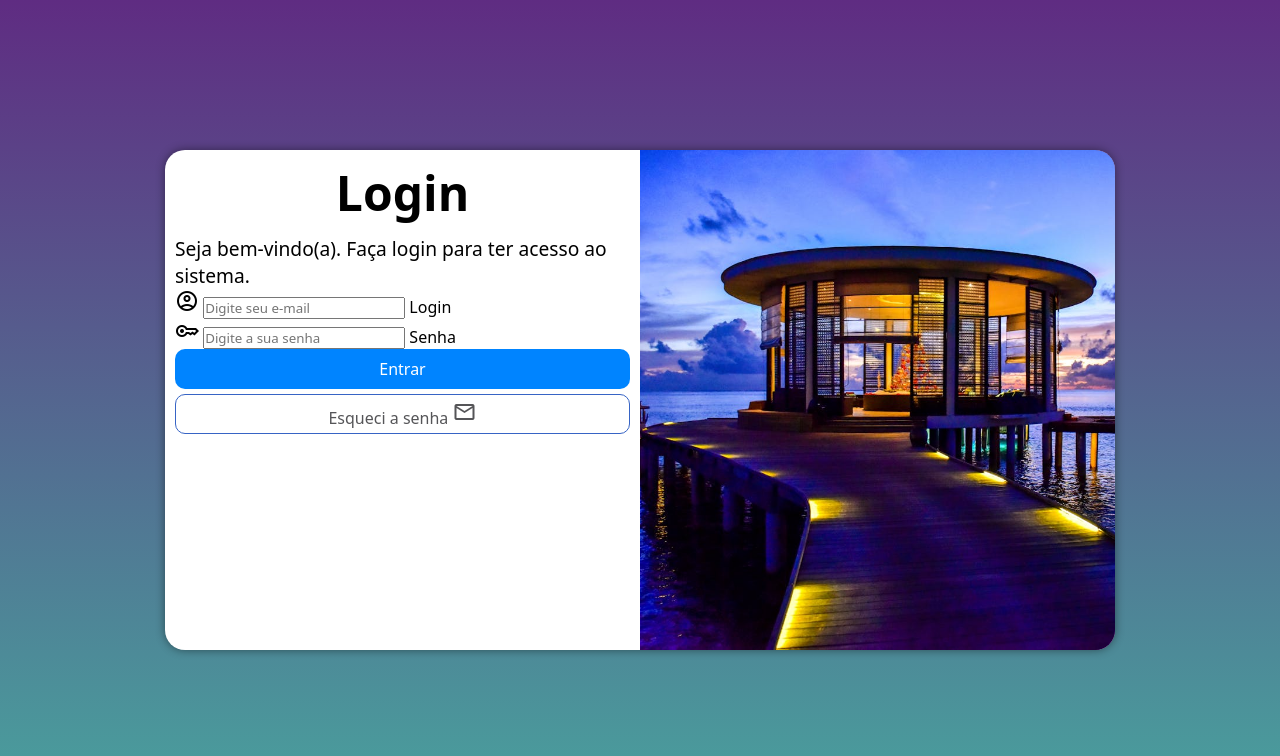
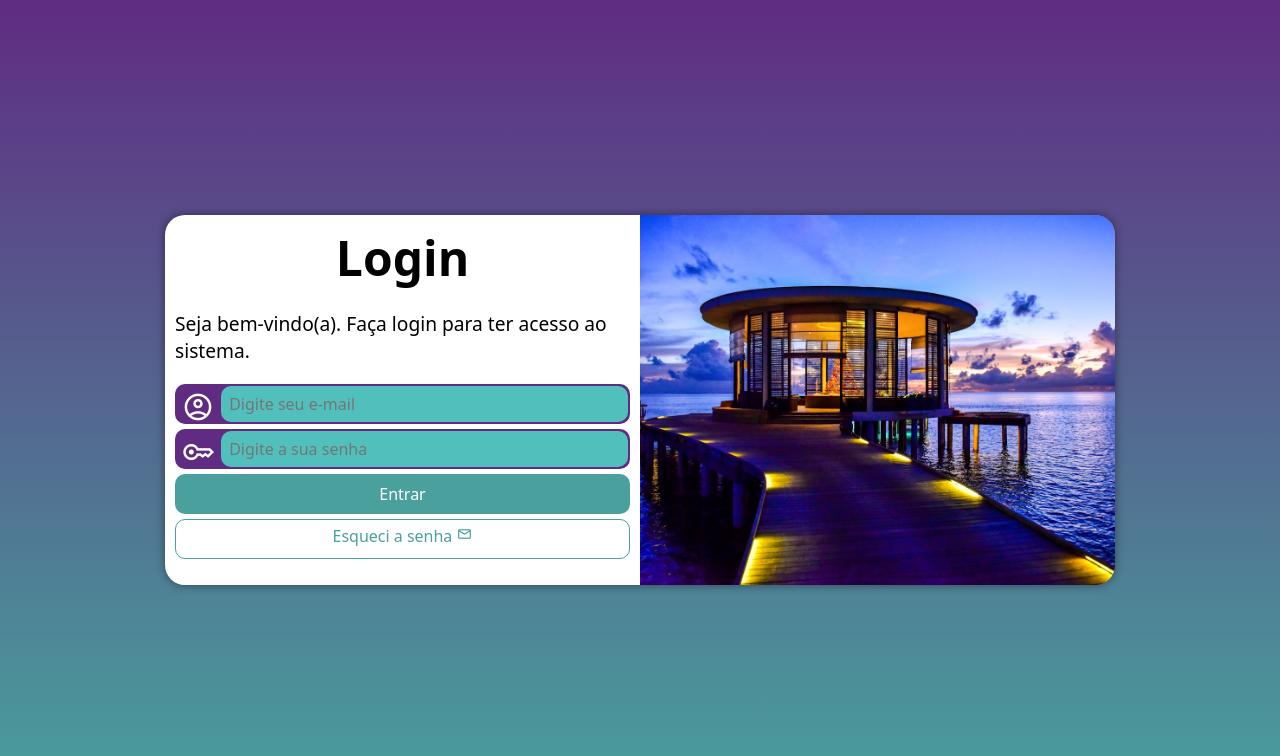
Before and after one commit to Wesleygustavodev/projeto-login, a plain HTML site: page index.html in a window 1280 px wide. Drawn offline with nearby package versions, Linux system fonts and the light colour scheme.

Commit message:
finalizando o projeto login

```diff
--- a/estilos/media-query.css
+++ b/estilos/media-query.css
@@ -7,6 +7,7 @@
 
     section#login {
         width: 80vw;
+        height: 280px;
     }
 
     section#login > div#imagem {
@@ -28,6 +29,7 @@
 
     section#login {
         width: 950px;
+        height: 370px;
     }
 
     section#login > div#imagem {
@@ -47,5 +49,6 @@
 
     div#formulario > p {
     font-size: 1.2em;
+    margin: 20px 0px;
     }
 }
--- a/estilos/style.css
+++ b/estilos/style.css
@@ -31,7 +31,6 @@ section#login {
     position: absolute;
     top: 50%;
     left: 50%;
-    transform: translate(-50%, -50%);
     overflow: hidden;
     background-color: white;
     width: 250px;
@@ -40,6 +39,7 @@ section#login {
     box-shadow: 0px 0px 10px rgba(0, 0, 0, 0.452);
     transition: width .3s , height .3s;
     transition-timing-function: ease;
+    transform: translate(-50%, -50%);
 }
 
 section#login > div#imagem {
@@ -64,12 +64,47 @@ div#formulario > p {
     font-size: 0.8em;
 }
 
+form > div.campo {
+    background-color: #5f2c82;
+    border: 2px solid  #5f2c82;
+    display: block;
+    width: 100%;
+    height: 40px;
+    border-radius: 10px;
+    margin: 5px 0px;
+}
+
+div.campo > label {
+    display: none;
+}
+div.campo > span {
+    color: white;
+    font-size: 2em;
+    width: 40px;
+    padding: 5px;
+}
+
+div.campo > input {
+    background-color: #51c0bc;
+    font-size: 1em;
+    width: calc(100% - 44.36px);
+    height: 100%;
+    border: 0px;
+    border-radius: 10px;
+    padding: 8px;
+    transform: translateY(-13px);
+}
+
+div.campo > input:focus-within {
+    background-color: white;
+}
+
 form > input[type=submit] {
     display: block;
     font-size: 1em;
     width: 100%;
     height: 40px;
-    background-color: rgb(0, 132, 255);
+    background-color: #49a09d;
     color: white;
     border-radius: 10px;
     border: none;
@@ -77,7 +112,7 @@ form > input[type=submit] {
 }
 
 form > input[type=submit]:hover {
-    background-color:rgb(0, 89, 255) ;
+    background-color:#1b5352;
 }
 
 form > a.botao {
@@ -90,16 +125,17 @@ form > a.botao {
     margin-top: 5px;
     background-color:white;
     color: rgb(0, 89, 255);
-    border: 1px solid rgb(55, 100, 197);
+    border: 1px solid #49a09d;
     border-radius: 10px;
     text-decoration: none;
-    color: rgb(85, 85, 88);
+    color: #49a09d;
 }
 
 form > a.botao:hover {
-    background-color: rgb(0, 195, 255);
+    background-color: #1b5352;
+    color: white;
 }
 
 form > a.botao > span {
-    font-size: 0.8;
+    font-size: 1em;
 }
--- a/index.html
+++ b/index.html
@@ -34,9 +34,9 @@
                     </div>
                     <input type="submit" value="Entrar">
                     <a href="esqueci.html" class="botao">
-                        Esqueci a senha <span class="material-symbols-outlined">
+                        Esqueci a senha <span id="mail" class="material-symbols-outlined">
                     mail
-                    </span></a>
+                        </span></a>
 
                 </form>
             </div>
```
